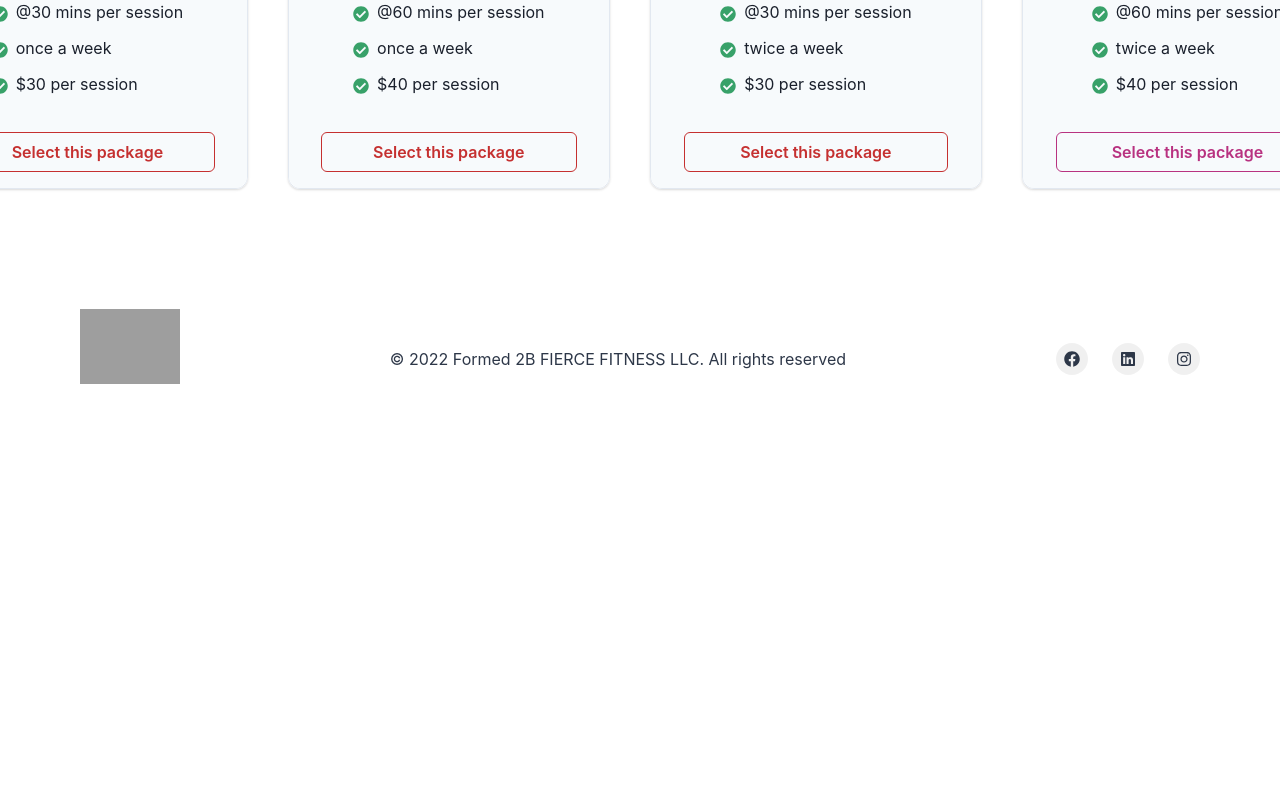
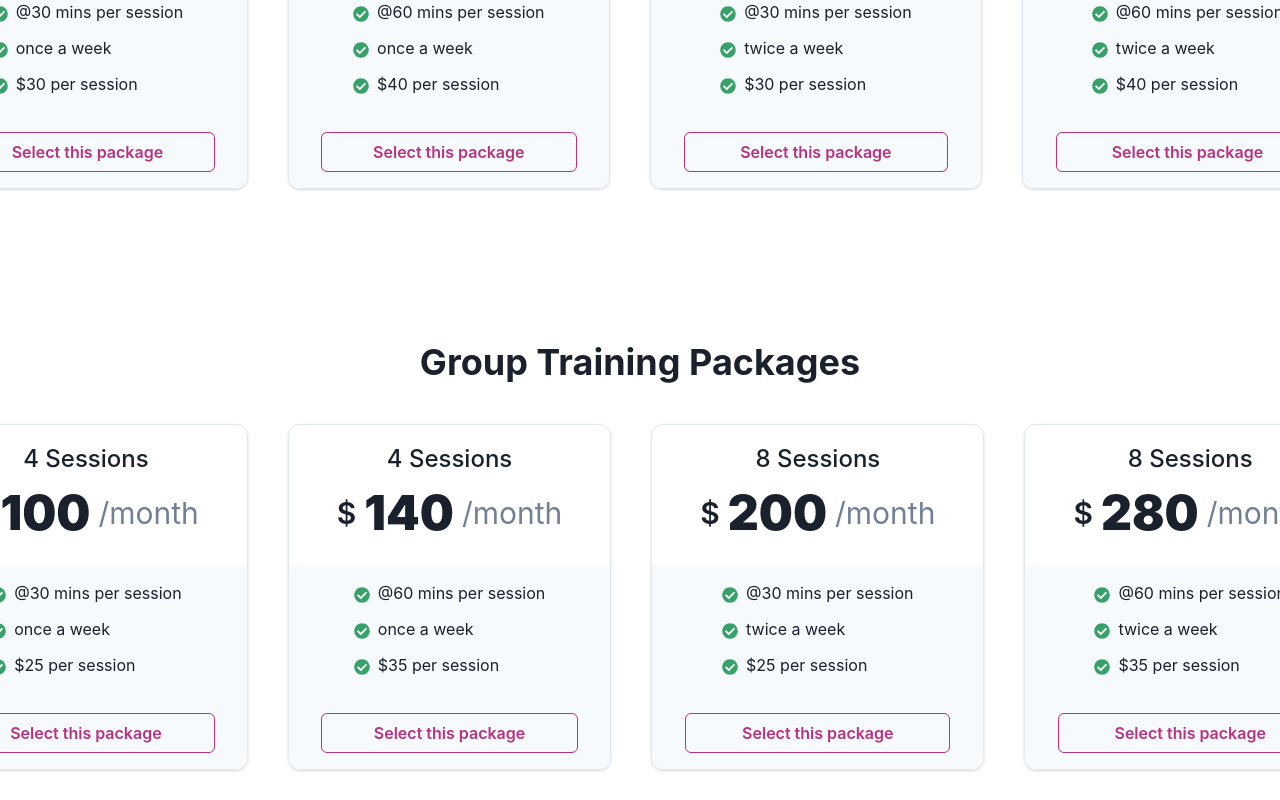
Before and after one commit to Foreveryoungx/F2BF-website, a Next.js app: page /prices in a window 1280 px wide. Shown: the part 440-1240 px from the top of the page. Before the commit the page ends 865 px from the top, so only its background shows below. Built offline with nearby package versions, Linux system fonts and the light colour scheme; grey boxes are pictures that could not be loaded.

Commit message:
Added group pricing renamed pricing personal and updated home page

```diff
--- /dev/null
+++ b/src/components/PricingGroup.tsx
@@ -0,0 +1,225 @@
+import { ReactNode } from 'react';
+import {
+    Box,
+    Stack,
+    HStack,
+    Heading,
+    Text,
+    VStack,
+    useColorModeValue,
+    List,
+    ListItem,
+    ListIcon,
+    Button,
+} from '@chakra-ui/react';
+import { FaCheckCircle } from 'react-icons/fa';
+
+function PriceWrapper({ children }: { children: ReactNode }) {
+    return (
+        <Box
+            mb={4}
+            shadow="base"
+            borderWidth="1px"
+            alignSelf={{ base: 'center', lg: 'flex-start' }}
+            borderColor={useColorModeValue('gray.200', 'gray.500')}
+            borderRadius={'xl'}>
+            {children}
+        </Box>
+    );
+}
+
+export default function PricingGroup() {
+    return (
+        <Box py={12}>
+            <VStack spacing={2} textAlign="center">
+                <Heading as="h1" fontSize="4xl">
+                    Group Training Packages
+                </Heading>
+            </VStack>
+            <Stack
+                direction={{ base: 'column', md: 'row' }}
+                textAlign="center"
+                justify="center"
+                spacing={{ base: 4, lg: 10 }}
+                py={10}>
+                <PriceWrapper>
+                    <Box py={4} px={12}>
+                        <Text fontWeight="500" fontSize="2xl">
+                            4 Sessions
+                        </Text>
+                        <HStack justifyContent="center">
+                            <Text fontSize="3xl" fontWeight="600">
+                                $
+                            </Text>
+                            <Text fontSize="5xl" fontWeight="900">
+                                100
+                            </Text>
+                            <Text fontSize="3xl" color="gray.500">
+                                /month
+                            </Text>
+                        </HStack>
+                    </Box>
+                    <VStack
+                        bg={useColorModeValue('gray.50', 'gray.700')}
+                        py={4}
+                        borderBottomRadius={'xl'}>
+                        <List spacing={3} textAlign="start" px={12}>
+                            <ListItem>
+                                <ListIcon as={FaCheckCircle} color="green.500" />
+                                @30 mins per session
+                            </ListItem>
+                            <ListItem>
+                                <ListIcon as={FaCheckCircle} color="green.500" />
+                                once a week
+                            </ListItem>
+                            <ListItem>
+                                <ListIcon as={FaCheckCircle} color="green.500" />
+                                $25 per session
+                            </ListItem>
+                        </List>
+                        <Box w="80%" pt={7}>
+                            <Button w="full" colorScheme="pink" variant="outline">
+                                Select this package
+                            </Button>
+                        </Box>
+                    </VStack>
+                </PriceWrapper>
+
+                <PriceWrapper>
+                    <Box position="relative">
+                        <Box
+                            position="absolute"
+                            top="-16px"
+                            left="50%"
+                            style={{ transform: 'translate(-50%)' }}>
+                        </Box>
+                        <Box py={4} px={12}>
+                            <Text fontWeight="500" fontSize="2xl">
+                                4 Sessions
+                            </Text>
+                            <HStack justifyContent="center">
+                                <Text fontSize="3xl" fontWeight="600">
+                                    $
+                                </Text>
+                                <Text fontSize="5xl" fontWeight="900">
+                                    140
+                                </Text>
+                                <Text fontSize="3xl" color="gray.500">
+                                    /month
+                                </Text>
+                            </HStack>
+                        </Box>
+                        <VStack
+                            bg={useColorModeValue('gray.50', 'gray.700')}
+                            py={4}
+                            borderBottomRadius={'xl'}>
+                            <List spacing={3} textAlign="start" px={12}>
+                                <ListItem>
+                                    <ListIcon as={FaCheckCircle} color="green.500" />
+                                    @60 mins per session
+                                </ListItem>
+                                <ListItem>
+                                    <ListIcon as={FaCheckCircle} color="green.500" />
+                                    once a week
+                                </ListItem>
+                                <ListItem>
+                                    <ListIcon as={FaCheckCircle} color="green.500" />
+                                    $35 per session
+                                </ListItem>
+                            </List>
+                            <Box w="80%" pt={7}>
+                                <Button w="full" colorScheme="pink" variant="outline">
+                                    Select this package
+                                </Button>
+                            </Box>
+                        </VStack>
+                    </Box>
+                </PriceWrapper>
+                <PriceWrapper>
+                    <Box py={4} px={12}>
+                        <Text fontWeight="500" fontSize="2xl">
+                            8 Sessions
+                        </Text>
+                        <HStack justifyContent="center">
+                            <Text fontSize="3xl" fontWeight="600">
+                                $
+                            </Text>
+                            <Text fontSize="5xl" fontWeight="900">
+                                200
+                            </Text>
+                            <Text fontSize="3xl" color="gray.500">
+                                /month
+                            </Text>
+                        </HStack>
+                    </Box>
+                    <VStack
+                        bg={useColorModeValue('gray.50', 'gray.700')}
+                        py={4}
+                        borderBottomRadius={'xl'}>
+                        <List spacing={3} textAlign="start" px={12}>
+                            <ListItem>
+                                <ListIcon as={FaCheckCircle} color="green.500" />
+                                @30 mins per session
+                            </ListItem>
+                            <ListItem>
+                                <ListIcon as={FaCheckCircle} color="green.500" />
+                                twice a week
+                            </ListItem>
+                            <ListItem>
+                                <ListIcon as={FaCheckCircle} color="green.500" />
+                                $25 per session
+                            </ListItem>
+                        </List>
+                        <Box w="80%" pt={7}>
+                            <Button w="full" colorScheme="pink" variant="outline">
+                                Select this package
+                            </Button>
+                        </Box>
+                    </VStack>
+                </PriceWrapper>
+                <PriceWrapper>
+                    <Box py={4} px={12}>
+                        <Text fontWeight="500" fontSize="2xl">
+                            8 Sessions
+                        </Text>
+                        <HStack justifyContent="center">
+                            <Text fontSize="3xl" fontWeight="600">
+                                $
+                            </Text>
+                            <Text fontSize="5xl" fontWeight="900">
+                                280
+                            </Text>
+                            <Text fontSize="3xl" color="gray.500">
+                                /month
+                            </Text>
+                        </HStack>
+                    </Box>
+                    <VStack
+                        bg={useColorModeValue('gray.50', 'gray.700')}
+                        py={4}
+                        borderBottomRadius={'xl'}>
+                        <List spacing={3} textAlign="start" px={12}>
+                            <ListItem>
+                                <ListIcon as={FaCheckCircle} color="green.500" />
+                                @60 mins per session
+                            </ListItem>
+                            <ListItem>
+                                <ListIcon as={FaCheckCircle} color="green.500" />
+                                twice a week
+                            </ListItem>
+                            <ListItem>
+                                <ListIcon as={FaCheckCircle} color="green.500" />
+                                $35 per session
+                            </ListItem>
+                        </List>
+                        <Box w="80%" pt={7}>
+                            <Button w="full" colorScheme="pink" variant="outline">
+                                Select this package
+                            </Button>
+                        </Box>
+                    </VStack>
+                </PriceWrapper>
+            </Stack>
+        </Box>
+    );
+}
--- a/src/components/Pricing-personal.tsx
+++ b/src/components/PricingPersonal.tsx
@@ -81,7 +81,7 @@
                             </ListItem>
                         </List>
                         <Box w="80%" pt={7}>
-                            <Button w="full" colorScheme="red" variant="outline">
+                            <Button w="full" colorScheme="pink" variant="outline">
                                 Select this package
                             </Button>
                         </Box>
@@ -131,7 +131,7 @@
                                 </ListItem>
                             </List>
                             <Box w="80%" pt={7}>
-                                <Button w="full" colorScheme="red" variant="outline">
+                                <Button w="full" colorScheme="pink" variant="outline">
                                     Select this package
                                 </Button>
                             </Box>
@@ -174,7 +174,7 @@
                             </ListItem>
                         </List>
                         <Box w="80%" pt={7}>
-                            <Button w="full" colorScheme="red" variant="outline">
+                            <Button w="full" colorScheme="pink" variant="outline">
                                 Select this package
                             </Button>
                         </Box>
@@ -223,11 +223,6 @@
                 </VStack>
             </PriceWrapper>
             </Stack>
-            {/*<Box w="100%" pt={7}>*/}
-            {/*    <Button w="full" colorScheme="green" >*/}
-            {/*        Group Package*/}
-            {/*    </Button>*/}
-            {/*</Box>*/}
         </Box>
     );
 }
--- a/src/pages/index.tsx
+++ b/src/pages/index.tsx
@@ -1,5 +1,5 @@
 import  Hero  from '../components/Hero'
-import PricingPersonal from '../components/Pricing-personal';
+import PricingPersonal from '../components/PricingPersonal';
 
 const Index = () => (
     <>
--- a/src/pages/prices.tsx
+++ b/src/pages/prices.tsx
@@ -1,10 +1,12 @@
 import React from 'react';
-import PricingPersonal from '../components/Pricing-personal';
+import PricingPersonal from '../components/PricingPersonal';
+import PricingGroup from '../components/PricingGroup';
 
 export default function Prices() {
     return (
         <>
             <PricingPersonal/>
+            <PricingGroup/>
         </>
     );
 };
```
